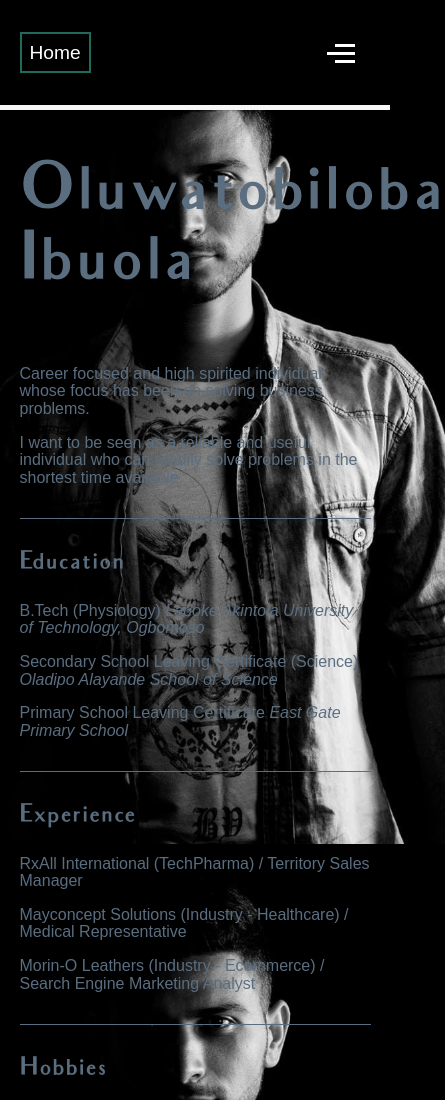
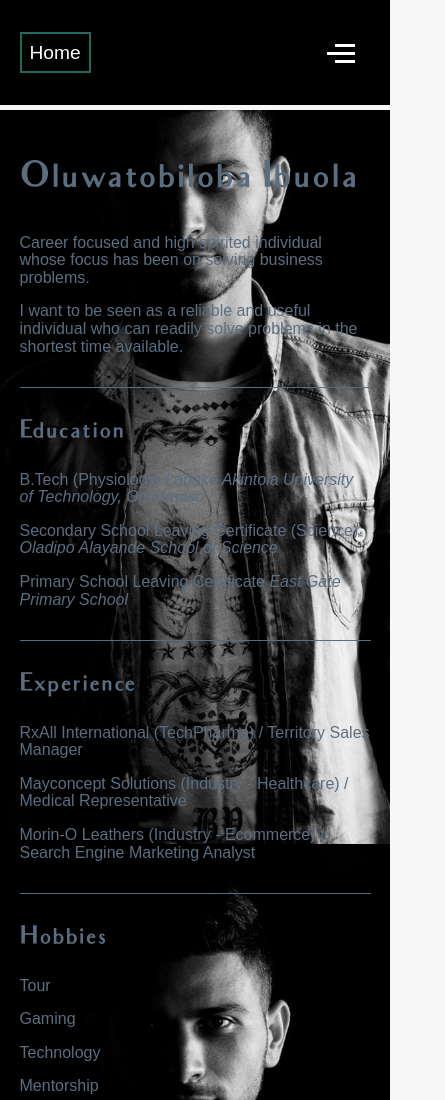
Before and after one commit to OluwatobilobaIbuola/altschool-1stsemester-assignment-1, a plain HTML site: page index.html in a window 390 px wide. Shown: the top 1100 px of the page, 445 px wide, since content can reach past the window. Drawn offline with Linux system fonts and the light colour scheme.

Commit message:
responsive heading and background img

```diff
--- a/main.css
+++ b/main.css
@@ -24,7 +24,7 @@ p{
 body{
     background-attachment: fixed;
     background-image: url(./images/708939.jpg);
-    background-position:left;
+    background-position: center left;
     background-size: cover;
     background-repeat: no-repeat;
     background-color:#F7F7F7;
@@ -161,7 +161,7 @@ transition: all 0.4s ease-in-out;
     color:white;
 }
 .main__heading{
-    font-size: 4em;
+    font-size: 9vmin;
     margin-bottom: 1em;
     transition: all 0.4s ease-in-out;
 }
```
